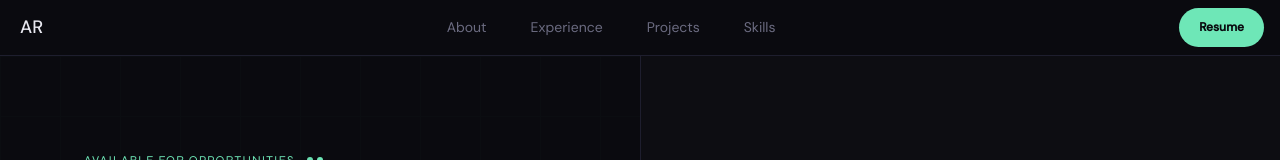
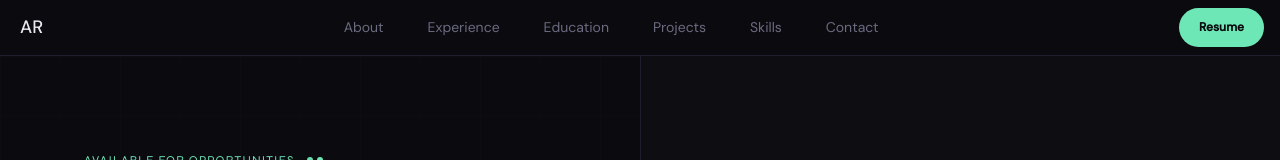
Before and after one commit to Aditya-V-Rathi/aditya-portfolio, a Next.js app: page / in a window 1280 px wide. Shown: the top 160 px of the page. Built offline with nearby package versions, Linux system fonts and the light colour scheme.

Commit message:
Added missing navbar links

```diff
--- a/components/sections/Navbar.tsx
+++ b/components/sections/Navbar.tsx
@@ -2,7 +2,7 @@
 import { info } from "@/data/info"
 import { useEffect, useState } from "react"
 
-const links = ["About", "Experience", "Projects", "Skills"]
+const links = ["About", "Experience","Education","Projects", "Skills","Contact"]
 
 export default function Navbar() {
   const [open, setOpen] = useState(false)
```
